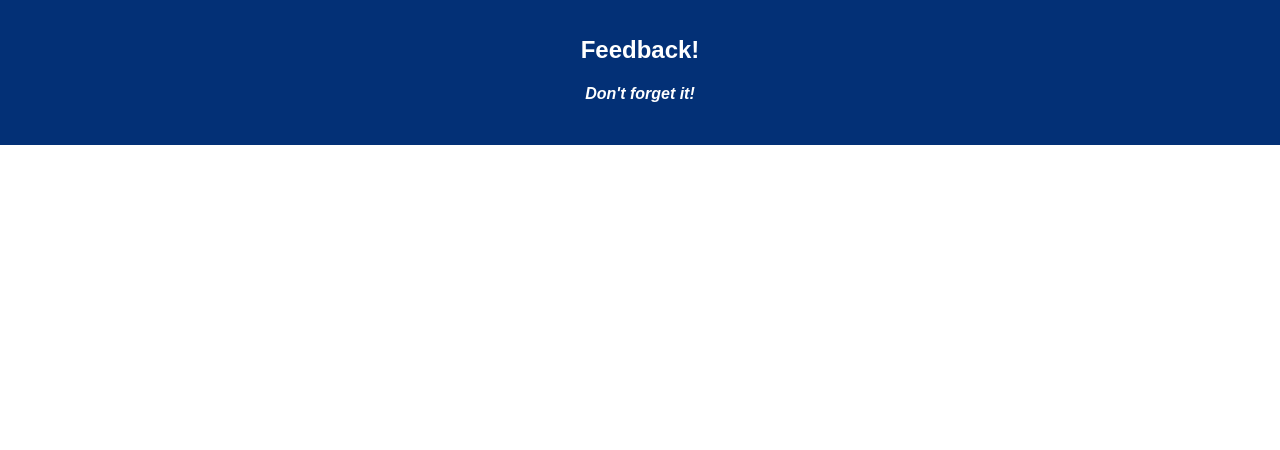
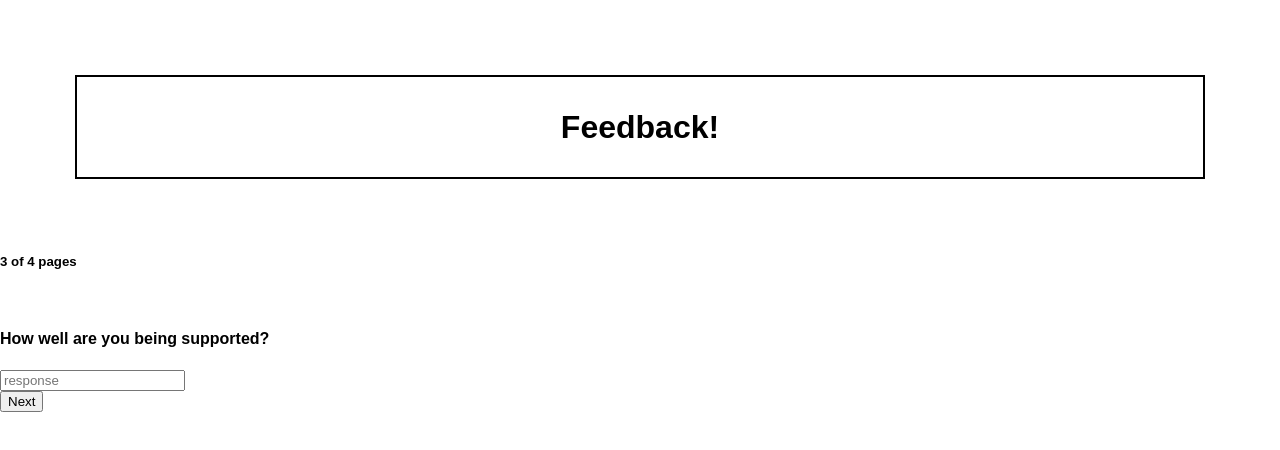
Before and after one commit to victoriachhieng/weekend-challenge-5-feedback, a React (Create React App) app: page /#/3 in a window 1280 px wide. Shown: the top 450 px of the page. Built offline with nearby package versions, Linux system fonts and the light colour scheme.

Commit message:
merging errors

```diff
--- a/src/components/App/App.js
+++ b/src/components/App/App.js
@@ -1,18 +1,23 @@
 import React, { Component } from 'react';
-import axios from 'axios';
+import { HashRouter as Router, Route } from "react-router-dom";
 import './App.css';
+import NavBar from '../Navbar/Navbar';
+import FeedbackOne from '../FeedbackOne/FeedbackOne';
+import FeedbackTwo from '../FeedbackTwo/FeedbackTwo';
+import FeedbackThree from '../FeedbackThree/FeedbackThree';
 
 class App extends Component {
   render() {
     return (
-      <div className="App">
-        <header className="App-header">
-          <h1 className="App-title">Feedback!</h1>
-          <h4><i>Don't forget it!</i></h4>
-        </header>
-        <br/>
-      </div>
-    );
+      <Router>
+        <div>
+          <NavBar />
+          <Route path="/" exact component={FeedbackOne} />
+          <Route path="/2" component={FeedbackTwo} />
+          <Route path="/3" component={FeedbackThree} />
+        </div>
+      </Router>
+    )
   }
 }
 
--- /dev/null
+++ b/src/components/FeedbackOne/FeedbackOne.jsx
@@ -0,0 +1,38 @@
+import React, {Component} from 'react';
+import { connect } from 'react-redux';
+
+class FeedbackOne extends Component {
+
+    state = {
+        feeling: 0
+    }
+
+    handleChangeFeelings = event => {
+        console.log("in handleChange");
+        this.setState({
+            feeling: event.target.value
+        })
+    }
+
+    handleClick = () => {
+        this.props.dispatch({ type: "ADD_FEELING", payload: this.state })
+        this.props.history.push('/2');
+        alert('You will be directed to step 2')
+    }
+
+    render() {
+        return (
+            <div>
+                <h5>1 of 4 pages</h5>
+                <br />
+                <h4>How are you feeling today?</h4>
+                <input onChange={this.handleChangeFeelings} type="number" placeholder="response"
+                />
+                <br />
+                <button onClick={this.handleClick}>Next</button>
+            </div>
+        )
+    }
+}
+
+export default connect()(FeedbackOne);
--- /dev/null
+++ b/src/components/FeedbackThree/FeedbackThree.jsx
@@ -0,0 +1,37 @@
+import React, { Component } from "react";
+import { connect } from "react-redux";
+
+class FeedbackThree extends Component {
+  state = {
+    support: 0
+  };
+
+  handleChangeSupport = event => {
+    this.setState({
+      support: event.target.value
+    });
+  };
+
+  handleClick = () => {
+    this.props.dispatch({ type: "ADD_SUPPORT", payload: this.state });
+  };
+
+  render() {
+    return (
+      <div>
+        <h5>3 of 4 pages</h5>
+        <br />
+        <h4>How well are you being supported?</h4>
+        <input
+          onChange={this.handleChangeSupport}
+          type="number"
+          placeholder="response"
+        />
+        <br />
+        <button onClick={this.handleClick}>Next</button>
+      </div>
+    );
+  }
+}
+
+export default connect()(FeedbackThree);
--- /dev/null
+++ b/src/components/FeedbackTwo/FeedbackTwo.jsx
@@ -0,0 +1,40 @@
+import React, { Component } from 'react';
+import { connect } from 'react-redux';
+
+class FeedbackTwo extends Component {
+
+    state = {
+        understanding: 0,
+    }
+
+    handleChangeUnderstanding = (event) => {
+        this.setState({
+            understanding: event.target.value
+        })
+    }
+
+    handleClick = () => {
+        this.props.dispatch({ type: 'ADD_UNDERSTANDING', payload: this.state })
+        this.props.history.push('/3')
+        alert("You will be directed to step 3");
+    }
+
+    render() {
+        return (
+            <div>
+                <h5>2 of 4 pages</h5>
+                <br />
+                <h4>How well are you understanding the content?</h4>
+                <input onChange={this.handleChangeUnderstanding} type="number" placeholder="response"
+                />
+                <br />
+                <button onClick={this.handleClick}>Next</button>
+            </div>
+        )
+    }
+}
+
+
+
+
+export default connect()(FeedbackTwo);
--- /dev/null
+++ b/src/components/Navbar/Navbar.css
@@ -0,0 +1,6 @@
+.navbar-title {
+    border: 2px solid black;
+    text-align: center;
+    margin: 75px;
+    line-height: 100px;
+}
--- /dev/null
+++ b/src/components/Navbar/Navbar.jsx
@@ -0,0 +1,15 @@
+import React, { Component } from 'react';
+import './Navbar.css';
+
+class Navbar extends Component {
+
+    render() {
+        return (
+            <div>
+                <h1 className="navbar-title">Feedback!</h1>
+            </div>
+        )
+    }
+}
+
+export default Navbar;
--- a/src/index.js
+++ b/src/index.js
@@ -3,6 +3,45 @@ import ReactDOM from 'react-dom';
 import './index.css';
 import App from './components/App/App';
 import registerServiceWorker from './registerServiceWorker';
+import { createStore, combineReducers, applyMiddleware } from "redux";
+import { Provider } from "react-redux";
+import logger from "redux-logger";
 
-ReactDOM.render(<App />, document.getElementById('root'));
+const feedbackOne = (state = [], action) => {
+    switch (action.type) {
+        case "ADD_FEELING":
+            return action.payload;
+        case "CLEAR_FEEDBACK":
+            return action.payload;
+        default:
+            return state;
+    }
+};
+
+const feedbackTwo = (state = [], action) => {
+    switch (action.type) {
+        case "ADD_UNDERSTANDING":
+            return action.payload;
+    }
+    return state;
+}
+
+const feedbackThree = (state = [], action) => {
+    switch (action.type) {
+        case "ADD_SUPPORT":
+            return action.payload;
+    }
+    return state;
+};
+
+const storeInstance = createStore(
+    combineReducers({
+        feedbackOne,
+        feedbackTwo,
+        feedbackThree
+    }),
+    applyMiddleware(logger)
+);
+
+ReactDOM.render(<Provider store={storeInstance}><App /></Provider>, document.getElementById("root"));
 registerServiceWorker();
```
